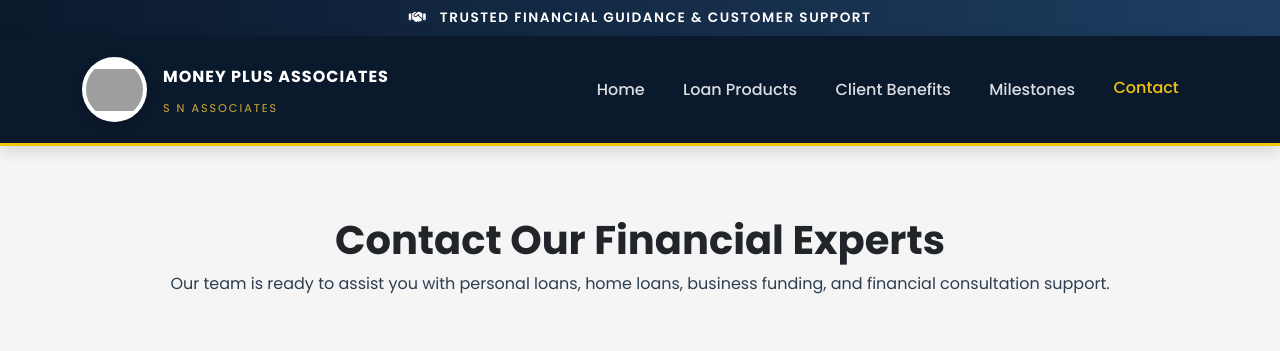
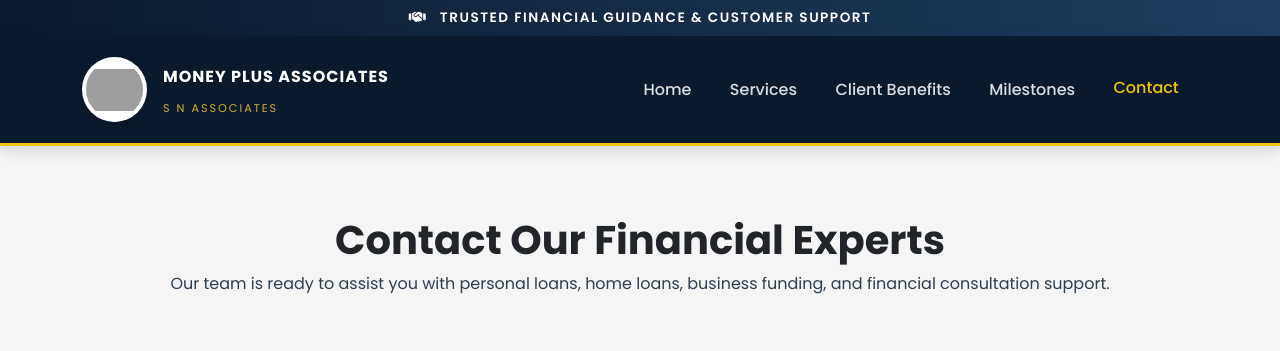
Before and after one commit to 8977115766/Money_Plus_Associates, a Flask app: page /contact in a window 1280 px wide. Shown: the top 351 px of the page. Run offline with Flask 3, Linux system fonts and the light colour scheme; grey boxes are pictures that could not be loaded.

Commit message:
Update contact.html

```diff
--- a/templates/contact.html
+++ b/templates/contact.html
@@ -40,7 +40,7 @@
             <div class="collapse navbar-collapse" id="navbarNav">
                 <ul class="navbar-nav ms-auto">
                     <li class="nav-item"><a class="nav-link" href="/">Home</a></li>
-                    <li class="nav-item"><a class="nav-link" href="/loans">Loan Products</a></li>
+                    <li class="nav-item"><a class="nav-link" href="/loans">Services</a></li>
                     <li class="nav-item"><a class="nav-link" href="/benefits">Client Benefits</a></li>
                     <li class="nav-item"><a class="nav-link" href="/history">Milestones</a></li>
                     <li class="nav-item"><a class="nav-link active" href="/contact">Contact</a></li>
```
